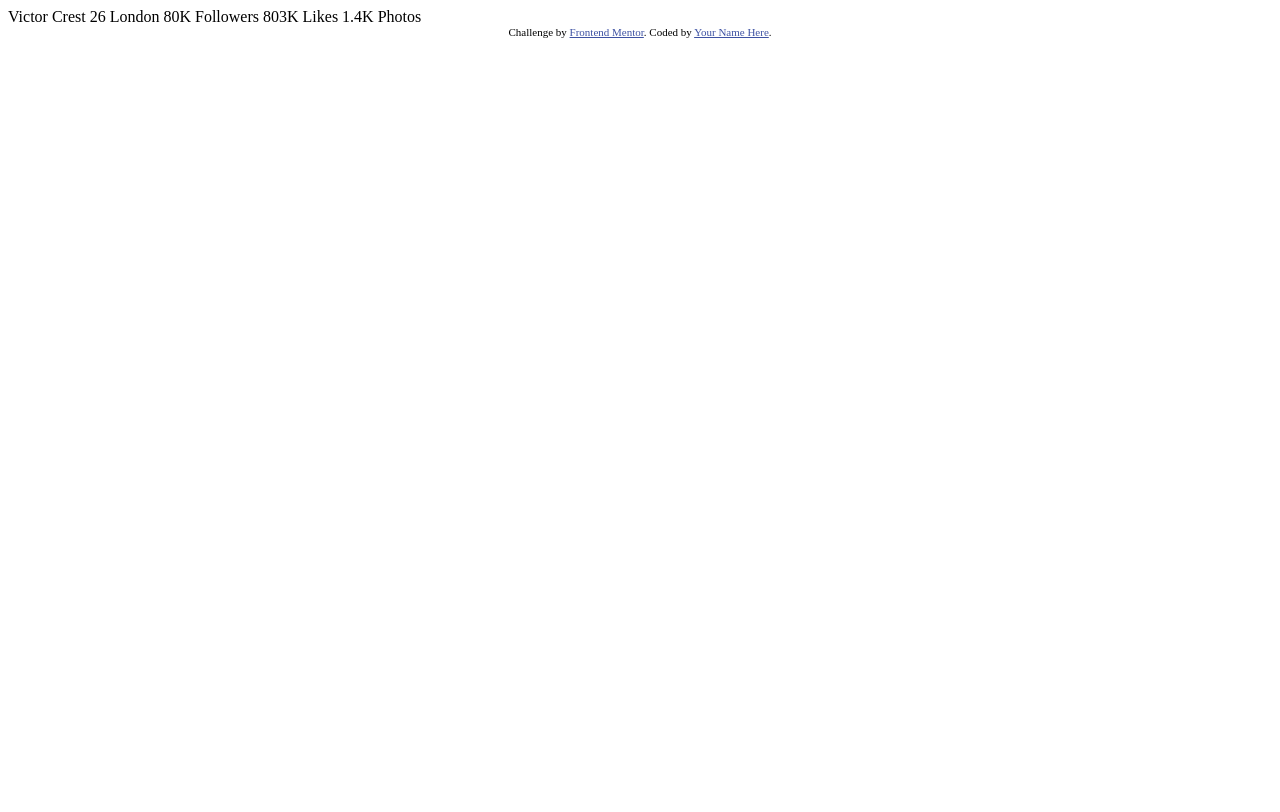
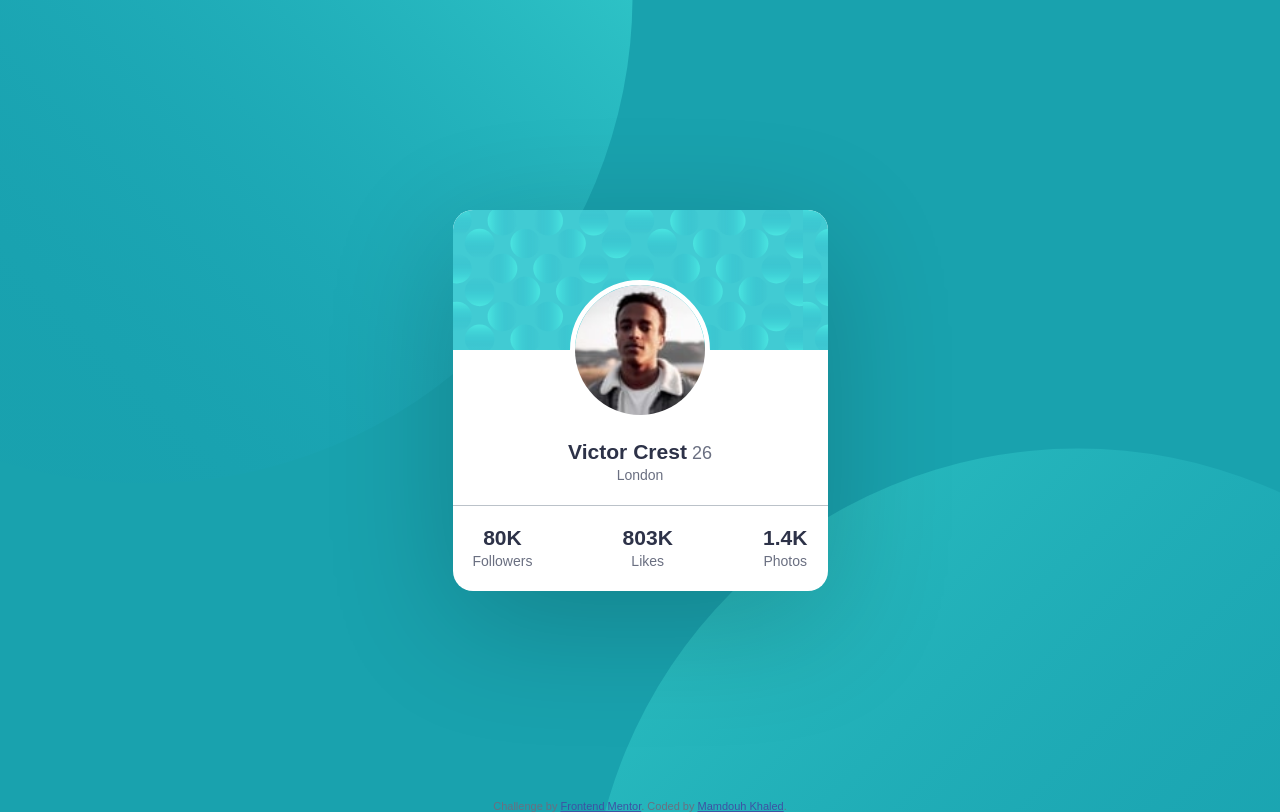
Before and after one commit to MamdouhKhaled/Profile-card-component, a plain HTML site: page index.html in a window 1280 px wide. Drawn offline with Linux system fonts and the light colour scheme.

Commit message:
Done Card Code

```diff
--- /dev/null
+++ b/css/style.css
@@ -0,0 +1,84 @@
+:root {
+    --primary-color1: hsl(185, 75%, 39%);
+    --primary-color2: hsl(229, 23%, 23%);
+    --primary-color3: hsl(227, 10%, 46%);
+    --Neutral: hsl(0, 0%, 59%);
+}
+@import url('https://fonts.googleapis.com/css2?family=Kumbh+Sans:wght@400;700&display=swap');
+* {
+    margin: 0;
+    padding: 0;
+    box-sizing: border-box;
+}
+body {
+    font-size: 18px;
+    font-family: 'Kumbh Sans', sans-serif;
+    color: var(--primary-color3);
+    background: url("../images/bg-pattern-top.svg"), url("../images/bg-pattern-bottom.svg"), var(--primary-color1);
+    background-repeat: no-repeat;
+    background-position: right calc(47vw + 15%) bottom calc(65vh - 15vw), left calc(40vw + 25%) top calc(72vh - 10vw);
+}
+small {
+    font-size: 14px;
+    color: var(--primary-color3);
+}
+.wrapper {
+    min-height: 100vh;
+    display: flex;
+    justify-content: center;
+    align-items: center;
+}
+.wrapper:after {
+    content: "";
+    display: block;
+    width: 50px;
+    height: 50px;
+position: absolute;
+bottom: 0;
+    background-image: url("../images/bg-pattern-bottom.svg");
+}
+.card {
+    background-color: #fff;
+    width: 375px;
+    border-radius: 20px;
+    overflow: hidden;
+    text-align: center;
+    box-shadow: 0 2rem 8rem rgba(0, 0, 0, 0.2);
+}
+.card header {
+    background-image: url("../images/bg-pattern-card.svg");
+    display: flex;
+    justify-content: center;
+    height: 140px;
+}
+.card header img {
+    position: relative;
+    top: 70px;
+    border-radius: 50%;
+    border: 5px solid #fff;
+}
+.card main {
+    margin: 70px auto 0;
+    padding: 20px;
+}
+.card main h3 {
+    display: inline;
+    color: var(--primary-color2);
+}
+.card footer {
+    border-top: 1px solid rgb(120, 134, 148, .5);
+    padding: 20px;
+    display: flex;
+    justify-content: space-between;
+}
+.card footer h3 {
+    color: var(--primary-color2);
+}
+
+.attribution {
+    font-size: 11px;
+    text-align: center;
+}
+.attribution a {
+    color: hsl(228, 45%, 44%);
+}
--- a/index.html
+++ b/index.html
@@ -1,35 +1,49 @@
 <!DOCTYPE html>
 <html lang="en">
+
 <head>
     <meta charset="UTF-8">
-  <meta name="viewport" content="width=device-width, initial-scale=1.0"> <!-- displays site properly based on user's device -->
+    <meta name="viewport" content="width=device-width, initial-scale=1.0">
+    <!-- displays site properly based on user's device -->
 
     <link rel="icon" type="image/png" sizes="32x32" href="./images/favicon-32x32.png">
 
     <title>Frontend Mentor | Profile card component</title>
+    <link rel="stylesheet" href="css/style.css">
+</head>
 
-  <!-- Feel free to remove these styles or customise in your own stylesheet 👍 -->
-  <style>
-    .attribution { font-size: 11px; text-align: center; }
-    .attribution a { color: hsl(228, 45%, 44%); }
-  </style>
-</head>
 <body>
-  Victor Crest
-  26
-  London
+    <div class="wrapper">
+        <div class="card">
+            <header>
+                <img src="./images/image-victor.jpg" alt="">
+            </header>
+            <main>
+                <h3>Victor Crest</h3> 26
+                <br />
+                <small>London</small>
+            </main>
+            <footer>
+                <div>
+                    <h3>80K</h3>
+                    <small>Followers</small>
+                </div>
+                <div>
+                    <h3>803K</h3>
+                    <small>Likes</small>
+                </div>
+                <div>
+                    <h3>1.4K</h3>
+                    <small>Photos</small>
+                </div>
+            </footer>
+        </div>
+    </div>
 
-  80K
-  Followers
-
-  803K
-  Likes
-
-  1.4K
-  Photos
     <div class="attribution">
         Challenge by <a href="https://www.frontendmentor.io?ref=challenge" target="_blank">Frontend Mentor</a>.
-    Coded by <a href="#">Your Name Here</a>.
+        Coded by <a href="#">Mamdouh Khaled</a>.
     </div>
 </body>
+
 </html>
```
Lines whose indentation alone changed are shown as unchanged.
